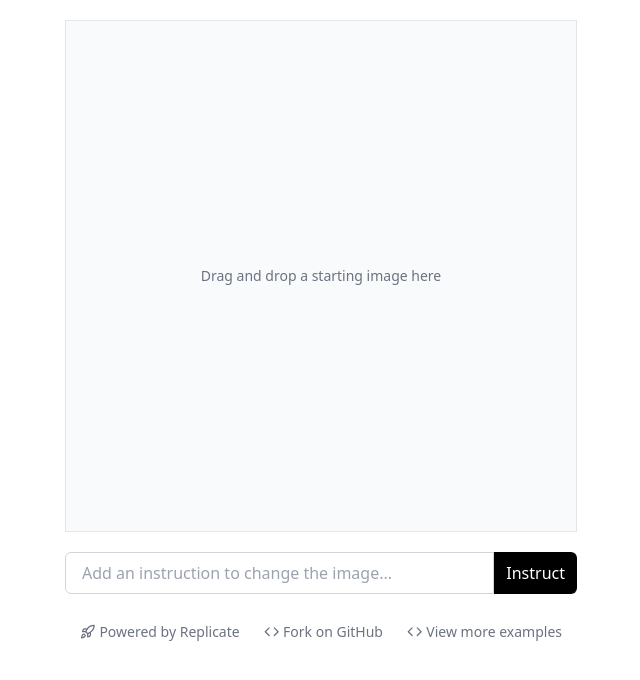
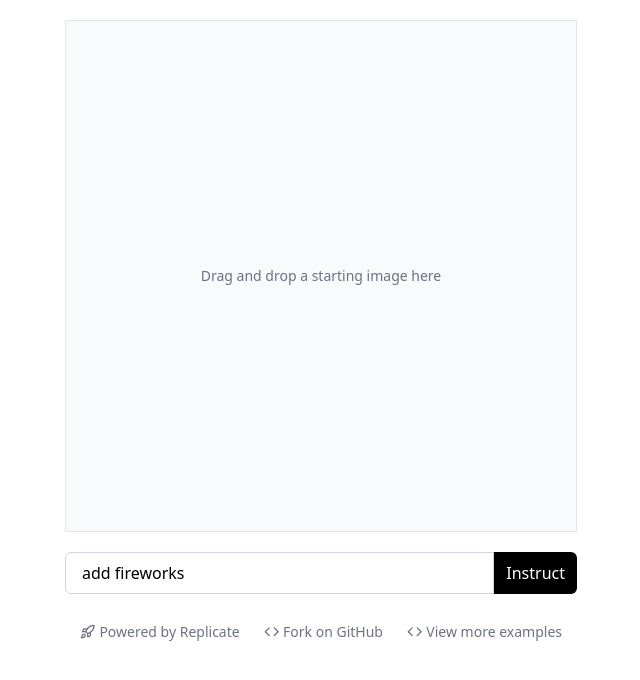
Before and after one commit to replicate/paint-by-text, a Next.js app: page /run in a window 1280 px wide. Shown: the top 680 px of the page, without its empty margins (319-959 px from the left). Built offline with nearby package versions, Linux system fonts and the light colour scheme.

Commit message:
add a default prompt

```diff
--- a/components/prompt-form.js
+++ b/components/prompt-form.js
@@ -5,6 +5,7 @@ export default function PromptForm({ onSubmit, disabled = false }) {
         <input
           type="text"
           name="prompt"
+          defaultValue={"add fireworks"}
           placeholder="Add an instruction to change the image..."
           className={`block w-full flex-grow${
             disabled ? " rounded-md" : " rounded-l-md"
```
